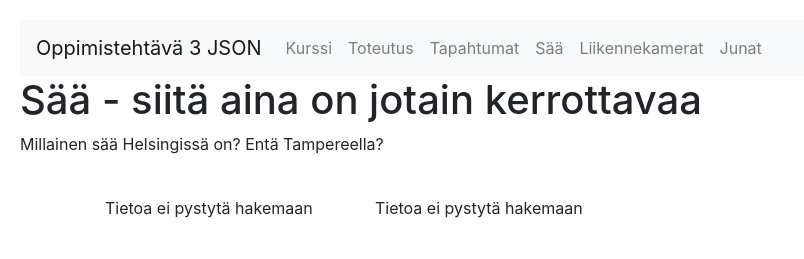
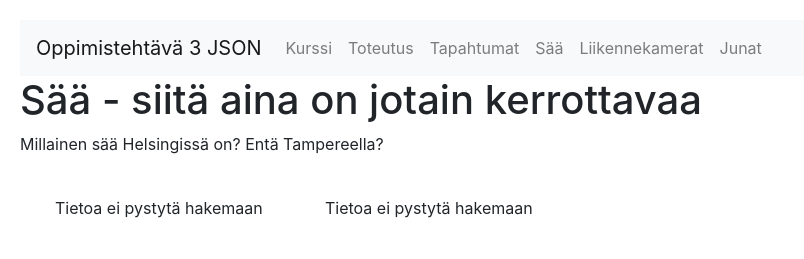
Before and after one commit to hannamariki/Bootstrap, a plain HTML site: page JSON/saa.html in a window 1280 px wide. Shown: the whole page, without its empty margins (0-804 px from the left). Drawn offline with nearby package versions, Linux system fonts and the light colour scheme; no server answers.

```diff
--- a/JSON/saa.html
+++ b/JSON/saa.html
@@ -42,7 +42,7 @@
     <p>Millainen sää Helsingissä on? Entä Tampereella?</p>
 
 
-    <div class="container">
+    <div class="container-fluid">
         <div id="helsinki" class="kaupunki"> <!--asetetaan id Helsingille-->
             <h2>Helsinki</h2>
             <ul></ul>
--- a/JSON/saaTyylit.css
+++ b/JSON/saaTyylit.css
@@ -1,9 +1,10 @@
 /*elementit*/
-.container {
+.container-fluid {
     display: flex;
     justify-content: flex-start;
     gap: 20px;
     margin-top: 20px;
+    padding-left: 0;
 }
 
 /*lista*/
```
